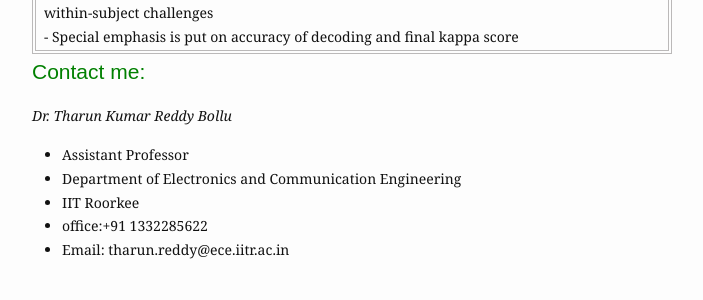
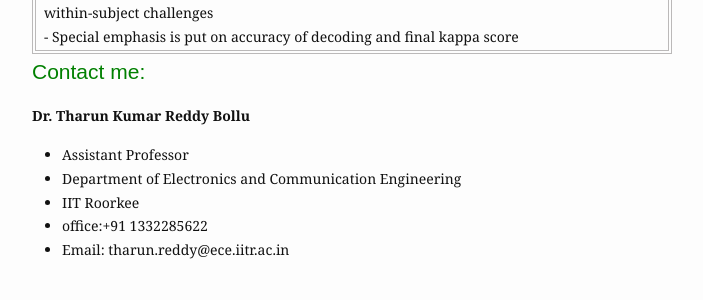
Before and after one commit to tharuniitk/tharuniitk.github.io, a Jekyll site: the page built from index.md, in a window 1280 px wide. Shown: the part 3948-4248 px from the top of the page, without its empty margins (288-991 px from the left). Built offline with Jekyll 4.4.1, drawn with Linux system fonts in a browser that asks for light colours.

```diff
--- a/index.md
+++ b/index.md
@@ -66,7 +66,7 @@ I received my B.Tech (in 2013), joint M.Tech and Phd degrees (in 2020) in  [<ins
 
 
 ## <span style="color: Green">Contact me:</span>
-_Dr. Tharun Kumar Reddy Bollu_
+**Dr. Tharun Kumar Reddy Bollu**
 - Assistant Professor
 - Department of Electronics and Communication Engineering
 - IIT Roorkee
```
